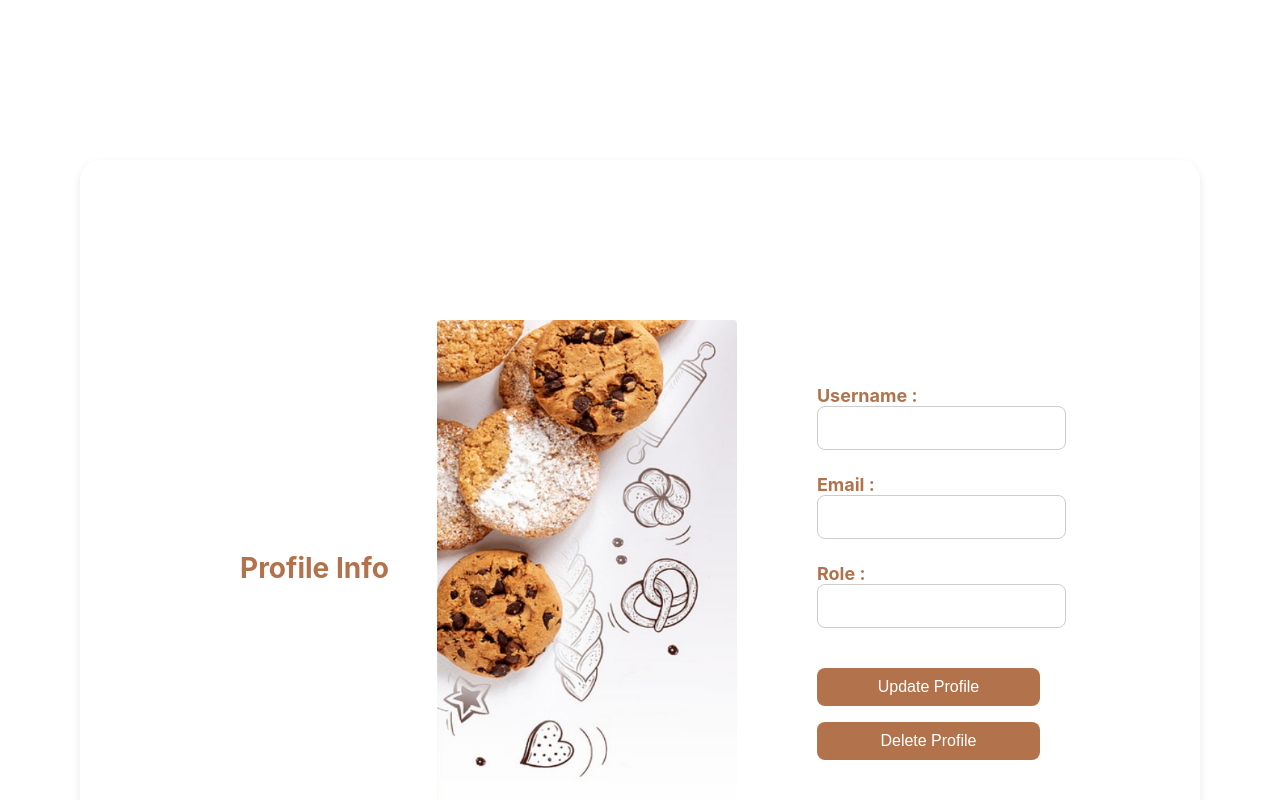
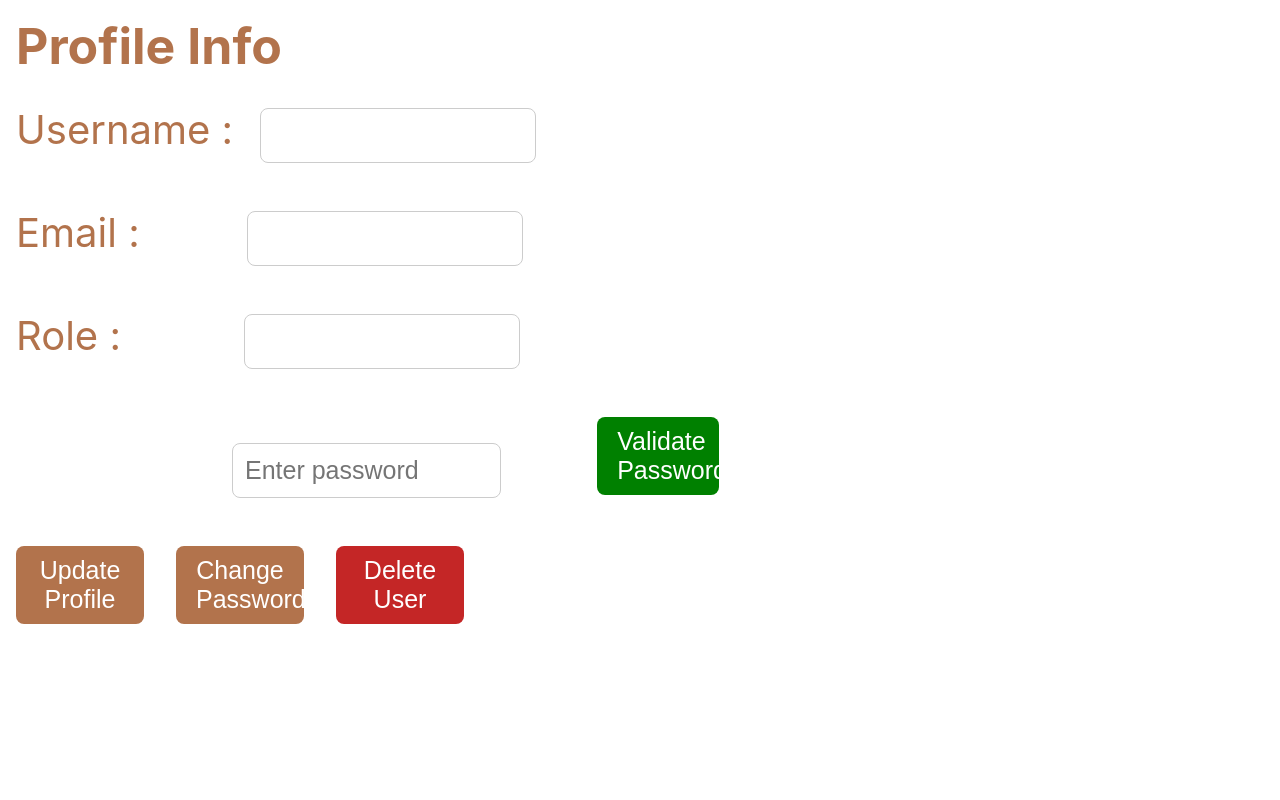
Before and after one commit to WebDevelopment-ASU/Bakery-System-Frontend, a React (Create React App) app: page /profile in a window 1280 px wide. Shown: the top 800 px of the page. Built offline with nearby package versions, Linux system fonts and the light colour scheme; no server answers.

Commit message:
some modifications in the profile page adding more buttons and modifying css file

```diff
--- a/src/pages/profile/ProfilePage.jsx
+++ b/src/pages/profile/ProfilePage.jsx
@@ -1,7 +1,6 @@
 import React, { useState, useEffect } from 'react';
 import httpClient from '../../utils/httpClient';
 import styles from './ProfilePage.module.css';
-
 const ProfilePage = () => {
   const [user, setUser] = useState({
     username: '',
@@ -44,15 +43,35 @@ const ProfilePage = () => {
     });
   };
 
+
+
+  // const validatePassword = async () => {
+  //   try {
+  //     const response = await httpClient.post('users/{id}/validate-password', {
+  //       password: user.password
+  //     });
+
+  //     if (response.data.success) {
+  //       alert('Password is valid!');
+  //     } else {
+  //       alert('Password is invalid!');
+  //     }
+  //   } catch (error) {
+  //     console.error('Password validation failed:', error);
+  //     alert('Password validation failed!');
+  //   }
+  // };
+
+
   return (
     <>
       <div className={styles.container}>
       <h2 className={styles.h2}>Profile Info</h2>
-      <div className={styles.photo}> <img src="background.jpg" alt="" /> </div>
+      {/* <div className={styles.photo}> <img src="background.jpg" alt="" /> </div> */}
       <form onSubmit={handleSubmit} className={styles.profile_form}>
         <div className={styles.profile}>
           <label className={styles.label}>Username :    </label>
-          <input className={styles.input}
+          <input className={styles.input1}
             type="text"
             name="username"
             value={user.username}
@@ -61,7 +80,7 @@ const ProfilePage = () => {
         </div>
         <div className={styles.profile}>
           <label className={styles.label}>Email :    </label>
-          <input className={styles.input}
+          <input className={styles.input2}
             type="email"
             name="email"
             value={user.email}
@@ -70,17 +89,27 @@ const ProfilePage = () => {
         </div>
         <div className={styles.profile}>
           <label className={styles.label}>Role :    </label>
-          <input className={styles.input}
+          <input className={styles.input3}
             type="text"
             name="role"
             value={user.role}
             onChange={handleChange}
           />
+          <div className={styles.profile}>
+          <input className={styles.input4}
+            type="text"
+            name="Password"
+            value={user.Password}
+            placeholder="Enter password"
+            onChange={handleChange}
+          />
+        <button type="submit"  className={styles.Password_button}>Validate Password</button>
+          </div>
         </div>
         <button type="submit"  className={styles.Edit_button}>Update Profile</button>
-        <button type="submit"  className={styles.Edit_button}>Delete Profile</button>
-
-      </form>
+        <button type="submit"  className={styles.change_button}>Change Password</button>
+        <button type="submit"  className={styles.delete_button}>Delete User</button>
+             </form>
     </div>
     </>
   );
--- a/src/pages/profile/ProfilePage.module.css
+++ b/src/pages/profile/ProfilePage.module.css
@@ -1,4 +1,4 @@
-.container {
+/* .container {
   display: flex;
   align-items: center;
   padding: 10rem;
@@ -10,27 +10,27 @@
   margin-top: 10rem;
   margin-left: auto;
   margin-right: auto;
-}
+} */
 
-
-.photo {
+/* .photo {
   flex-shrink: 0;
   margin-right: 5rem;
 }
 
 .photo img {
-
   width: 300px;
   height: 500px;
   border-radius: 1%;
-}
+} */
 
 .h2 {
-  font-size: 28px;
+  font-size: 50px;
   font-weight: bold;
-  margin-bottom: 2rem;
-  color: #b2734c;
-  text-align: center;
+  margin-top: 1rem;
+  margin-left: 1rem;
+  margin-bottom: 1rem;
+  margin-right: 1rem;  color: #b2734c;
+  text-align: left;
   margin-right: 3rem;
 }
 
@@ -39,36 +39,114 @@
 }
 
 .profile {
-  margin-bottom: 1.5rem;
-}
+  margin-top: 1rem;
+  margin-left: 1rem;
+  margin-bottom: 1rem;
+  margin-right: 1rem;}
 
 .label {
-  font-size: 18px;
-  font-weight: bold;
+  font-size: 40px;
+  font-weight: initial;
   color: #b2734c;
   margin-bottom: 0.5rem;
 }
 
-.input {
+.input1 {
   padding: 12px;
   border: 1px solid #ccc;
   border-radius: 8px;
-  width: 100%;
-  font-size: 16px;
+  width: 20%;
+  font-size: 25px;
+  margin-top: 1rem;
+  margin-left: 1rem;
+  margin-bottom: 1rem;
+  margin-right: 1rem;
+}
+.input2 {
+  padding: 12px;
+  border: 1px solid #ccc;
+  border-radius: 8px;
+  width: 20%;
+  font-size: 25px;
+  margin-top: 1rem;
+  margin-left: 6rem;
+  margin-bottom: 1rem;
+  margin-right: 5rem;
+}
+.input3 {
+  padding: 12px;
+  border: 1px solid #ccc;
+  border-radius: 8px;
+  width: 20%;
+  font-size: 25px;
+  margin-top: 1rem;
+  margin-left: 7rem;
+  margin-bottom: 1rem;
+  margin-right: 5rem;
+}
+.input4 {
+  padding: 12px;
+  border: 1px solid #ccc;
+  border-radius: 8px;
+  width: 20%;
+  font-size: 25px;
+  margin-top: 1rem;
+  margin-left: 12.5rem;
+  margin-bottom: 1rem;
+  margin-right: 5rem;
 }
 
-.Edit_button {
+
+
+
+
+
+
+.change_button ,.Edit_button{
   background-color: #b2734c;
   color: #fff;
   border: none;
   border-radius: 8px;
   margin-top: 1rem;
+  margin-left: 1rem;
+  margin-bottom: 1rem;
+  margin-right: 1rem;
   padding: 10px 20px;
-  font-size: 16px;
+  font-size: 25px;
   cursor: pointer;
-  width: 100%;
+  width: 10%;
 }
 
-.Edit_button:hover {
+.delete_button {
+  background-color:rgb(196, 38, 38);
+  color: #fff;
+  border: none;
+  border-radius: 8px;
+  margin-top: 1rem;
+  margin-left: 1rem;
+  margin-bottom: 1rem;
+  margin-right: 1rem;  padding: 10px 20px;
+  font-size: 25px;
+  cursor: pointer;
+  width: 10%;
+}
+.Password_button{
+  background-color:green;
+  color: #fff;
+  border: none;
+  border-radius: 8px;
+  margin-top: 1rem;
+  margin-left: 1rem;
+  margin-bottom: 1rem;
+  margin-right: 1rem;  padding: 10px 20px;
+  font-size: 25px;
+  cursor: pointer;
+  width: 10%;
+}
+
+.Edit_button:hover, .change_button:hover , .delete_button:hover {
   background-color: #8c5c4c;
 }
+.Password_button:hover{
+background-color: rgb(5, 105, 5);
+}
```
